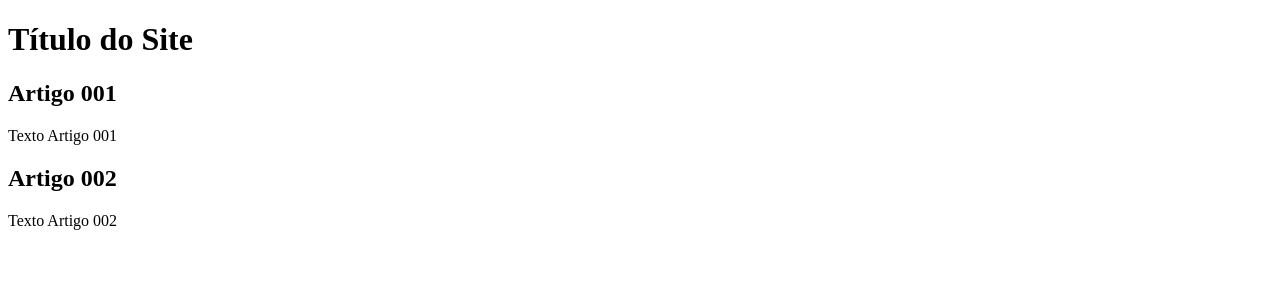
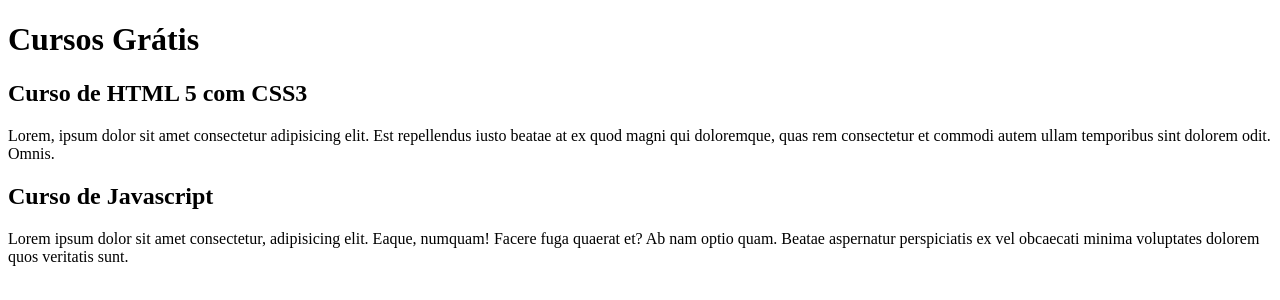
Before and after one commit to Bruna444/projeto-site, a plain HTML site: page index.html in a window 1280 px wide. Drawn offline with Linux system fonts and the light colour scheme.

Commit message:
comecei a escrever conteudo

```diff
--- a/index.html
+++ b/index.html
@@ -9,15 +9,15 @@
 <body>
    <main>
        <header>
-           <h1>Título do Site</h1>
+           <h1>Cursos Grátis</h1>
        </header>
        <article>
-           <h2>Artigo 001</h2>
-           <p>Texto Artigo 001</p>
+           <h2>Curso de HTML 5 com CSS3</h2>
+           <p>Lorem, ipsum dolor sit amet consectetur adipisicing elit. Est repellendus iusto beatae at ex quod magni qui doloremque, quas rem consectetur et commodi autem ullam temporibus sint dolorem odit. Omnis.</p>
        </article>
        <article>
-           <h2>Artigo 002</h2>
-           <p>Texto Artigo 002</p>
+           <h2>Curso de Javascript</h2>
+           <p>Lorem ipsum dolor sit amet consectetur, adipisicing elit. Eaque, numquam! Facere fuga quaerat et? Ab nam optio quam. Beatae aspernatur perspiciatis ex vel obcaecati minima voluptates dolorem quos veritatis sunt.</p>
        </article>
    </main>
 </body>
```
